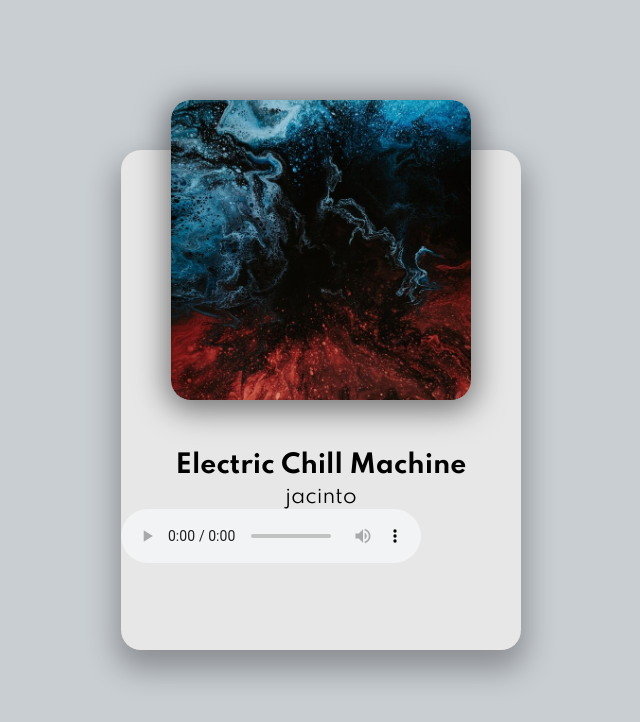
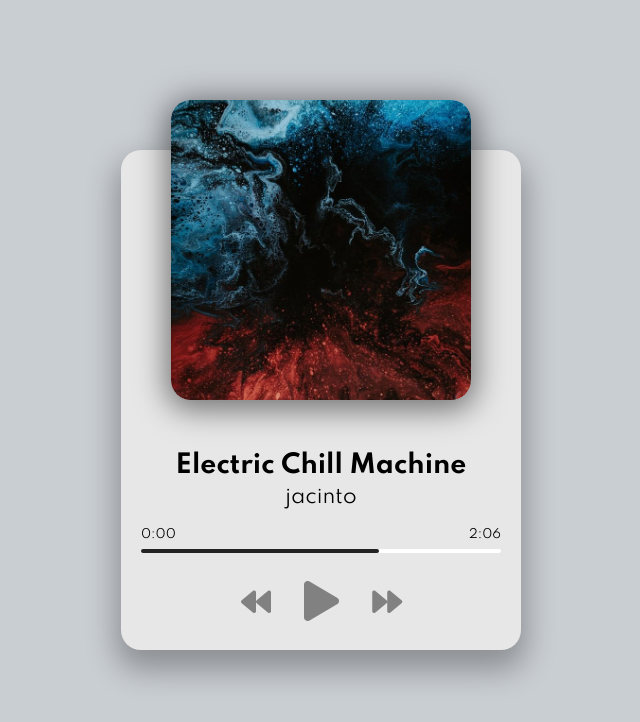
Before and after one commit to Shekiel/music-player, a plain HTML site: page index.html in a window 1280 px wide. Shown: the whole page, without its empty margins (319-959 px from the left). Drawn offline with Linux system fonts and the light colour scheme.

Commit message:
create control system

```diff
--- a/index.html
+++ b/index.html
@@ -19,7 +19,21 @@
       </div>
       <h2 id="title">Electric Chill Machine</h2>
       <h3 id="artist">jacinto</h3>
-      <audio src="music/jacinto-1.mp3" controls></audio>
+      <audio src="music/jacinto-1.mp3"></audio>
+      <!-- Progress -->
+      <div class="progress-container" id="progress-container">
+        <div class="progress" id="progress"></div>
+        <div class="duration-wrapper">
+          <span id="current-time">0:00</span>
+          <span id="duration">2:06</span>
+        </div>
+      </div>
+      <!-- Controls -->
+      <div class="player-controls">
+        <i class="fas fa-backward" id="prev" title="Previous"></i>
+        <i class="fas fa-play main-button" id="play" title="Play"></i>
+        <i class="fas fa-forward" id="next" title="Next"></i>
+      </div>
     </div>
     <!-- Script -->
     <script src="script.js"></script>
```
